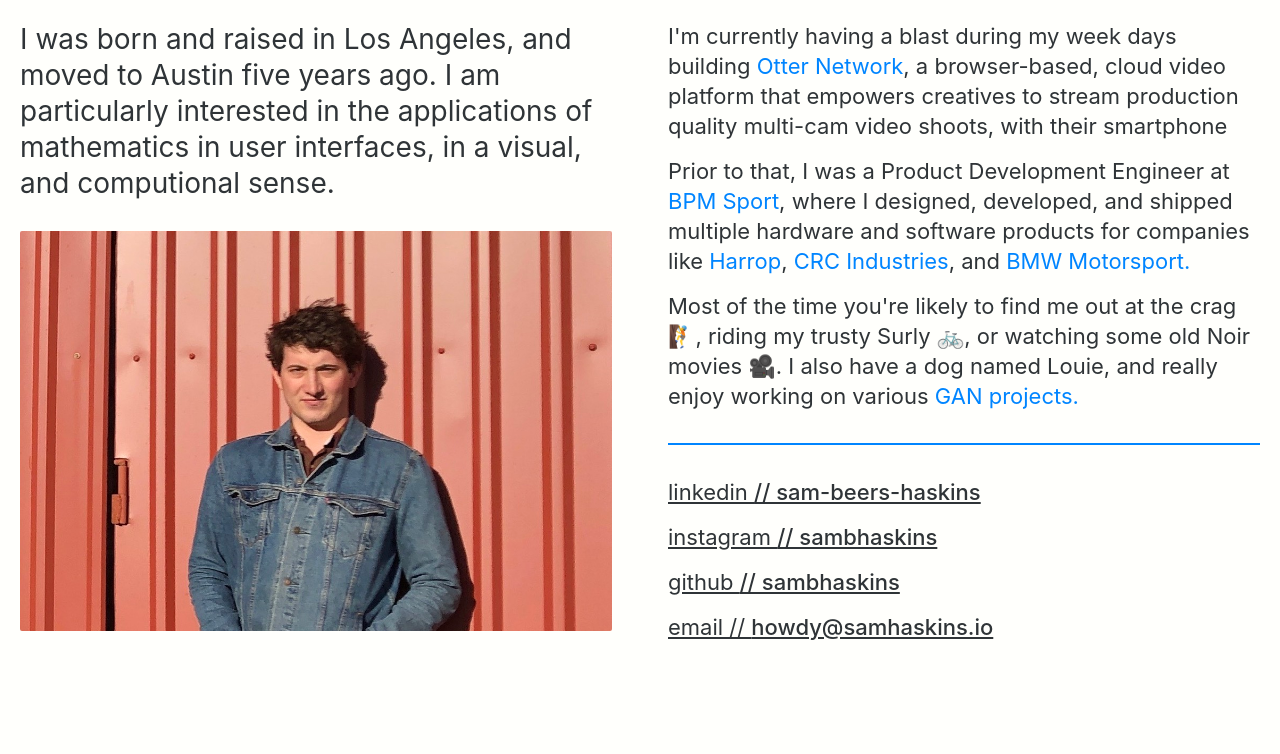
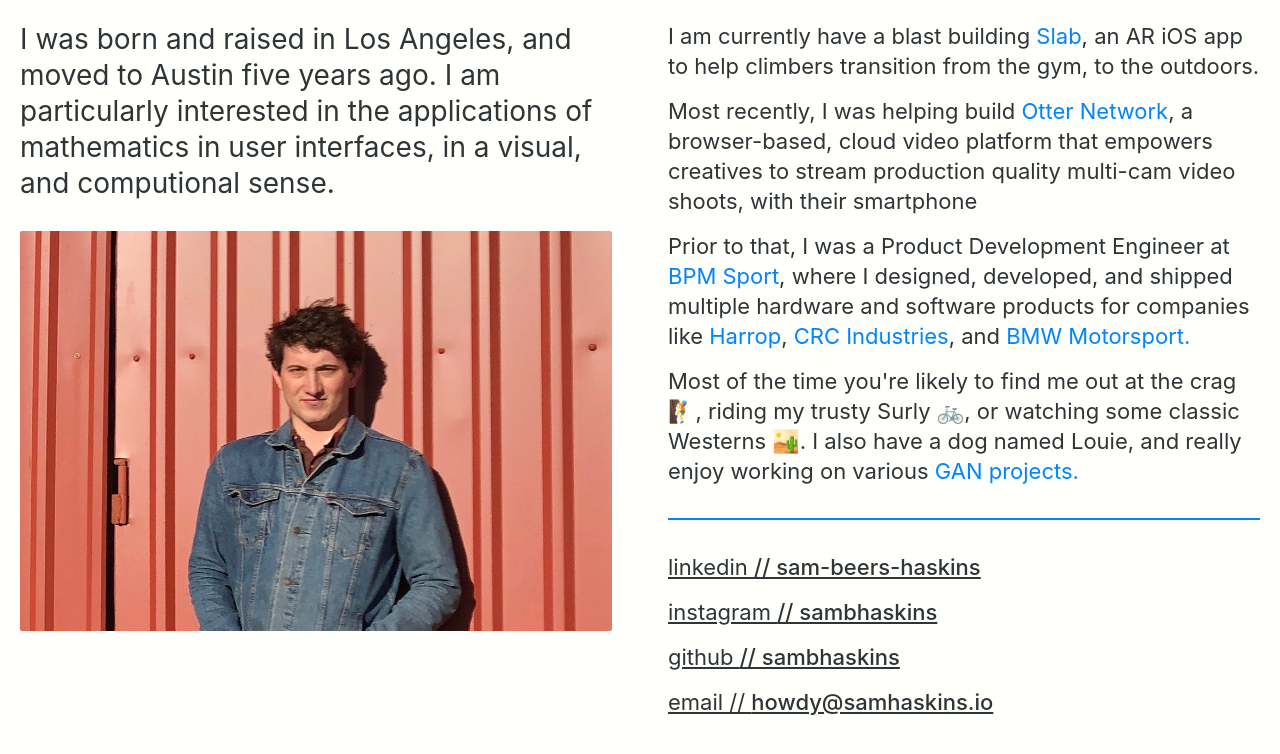
Before and after one commit to sambhaskins/website, a plain HTML site: page public/aboutme.html in a window 1280 px wide. Shown: the part 122-876 px from the top of the page. Before the commit the page ends 818 px from the top, so only its background shows below. Drawn offline with Linux system fonts and the light colour scheme.

Commit message:
added html/css
portfolio to come soon

```diff
--- a/public/aboutme.html
+++ b/public/aboutme.html
@@ -38,7 +38,8 @@
                         <div class="me-wrapper"><img src="./assets/img/me.JPG" class="me"></div>
                     </div>
                     <div class="secondary">
-                        <h4>I'm currently having a blast during my week days building<a
+                        <h4>I am currently have a blast building <a href="climbslab.xyz">Slab</a>, an AR iOS app to help climbers transition from the gym, to the outdoors.</h4>
+                        <h4>Most recently, I was helping build<a
                                 href="https://www.otter.network/"> Otter Network</a>, a browser-based, cloud
                             video platform that empowers creatives to stream
                             production quality multi-cam video shoots, with their smartphone</h4>
@@ -51,10 +52,11 @@
                                 Motorsport.</a>
                         </h4>
                         <h4>Most of the time you're likely to find me out at the crag 🧗, riding my trusty Surly
-                            🚲, or watching some old Noir movies 🎥. I also have a dog named Louie, and really
+                            🚲, or watching some classic Westerns 🏜️. I also have a dog named Louie, and really
                             enjoy working on various <a
                                 href="https://github.com/topics/generative-adversarial-networks">GAN
                                 projects.</a> </h4>
+
                         <div class="divider"></div>
                         <div>
                             <h4><a class="social" href="http://linkedin.com/in/sam-haskins-7a021422a"
```
Lines whose indentation alone changed are shown as unchanged.
